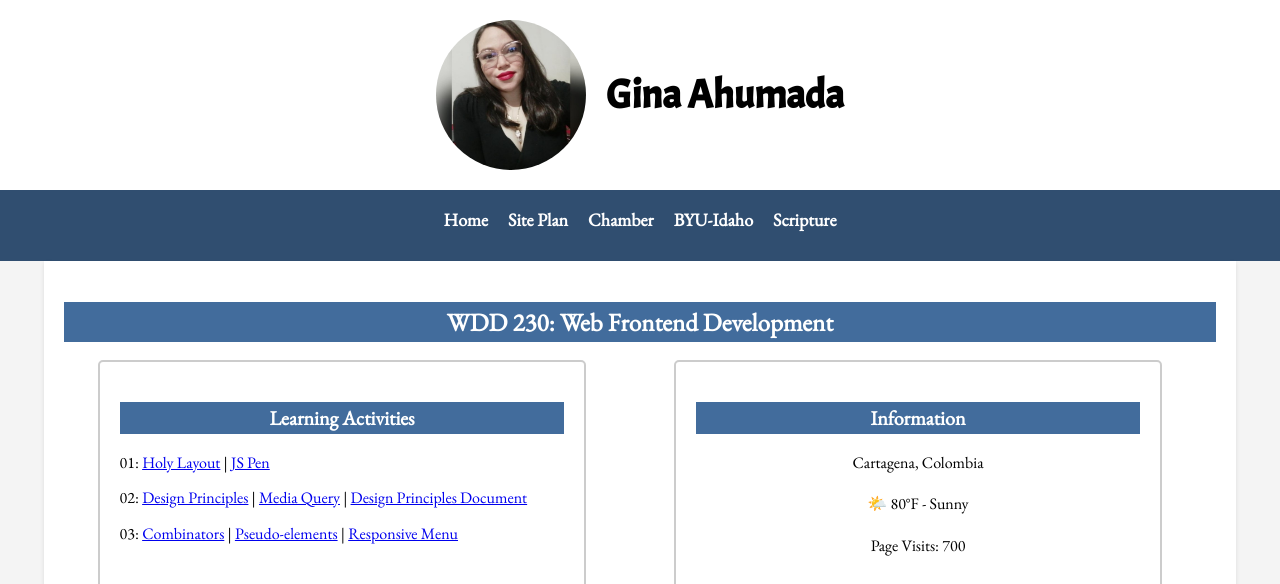
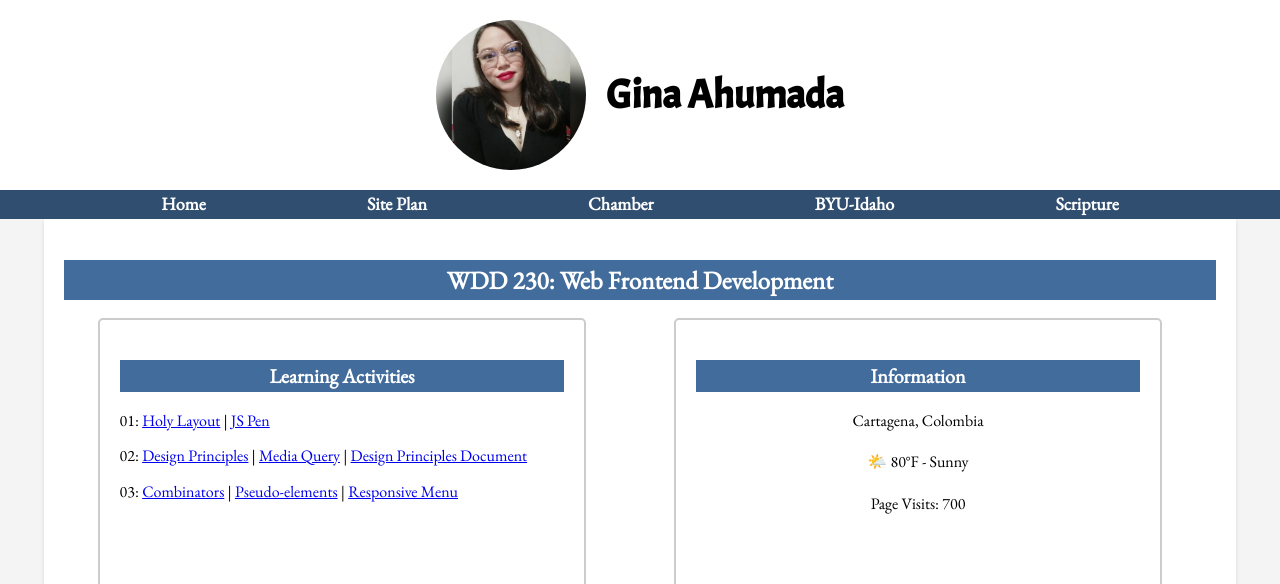
Before and after one commit to Ginaahumada/wdd230, a plain HTML site: page index.html in a window 1280 px wide. Shown: the top 584 px of the page. Drawn offline with nearby package versions, Linux system fonts and the light colour scheme.

Commit message:
adding corrections

```diff
--- a/index.html
+++ b/index.html
@@ -29,12 +29,11 @@
 
     <nav>
         <button id="menu"></button>
-        <ul>
-            <li><a href="#">Home</a></li>
-            <li><a href="chamber/siteplan.html">Site Plan</a> </li>
-            <li><a href="chamber/">Chamber</a></li>
-            <li><a href="https://www.byui.edu/" target="_blank">BYU-Idaho</a></li>
-            <li><a href="https://www.churchofjesuschrist.org/study/scriptures/bofm/alma/37?lang=eng" target="_blank">Scripture</a></li>
+            <a href="#">Home</a>
+            <a href="chamber/siteplan.html">Site Plan</a>
+            <a href="chamber/">Chamber</a>
+            <a href="https://www.byui.edu/" target="_blank">BYU-Idaho</a>
+            <a href="https://www.churchofjesuschrist.org/study/scriptures/bofm/alma/37?lang=eng" target="_blank">Scripture</a>
         </ul>
     </nav>
 
--- a/styles/base.css
+++ b/styles/base.css
@@ -37,6 +37,10 @@ h1 {
 nav {
     background-color: #304e70;
     color: #fff;
+    display: flex;
+    flex-direction: column;
+    align-items: center;
+    width: 100%;
 
 }
 #menu::before {
@@ -66,19 +70,6 @@ nav a:hover {
     flex-direction: column;
     align-items: center;
     width: 100%;
-}
-
-nav ul {
-    list-style-type: none;
-    padding: 0;
-    display: grid;
-    justify-content: center;
-    text-align: center;
-    display: flex;
-}
-
-nav li {
-    margin: 0 10px;
 }
 
 main {
```
